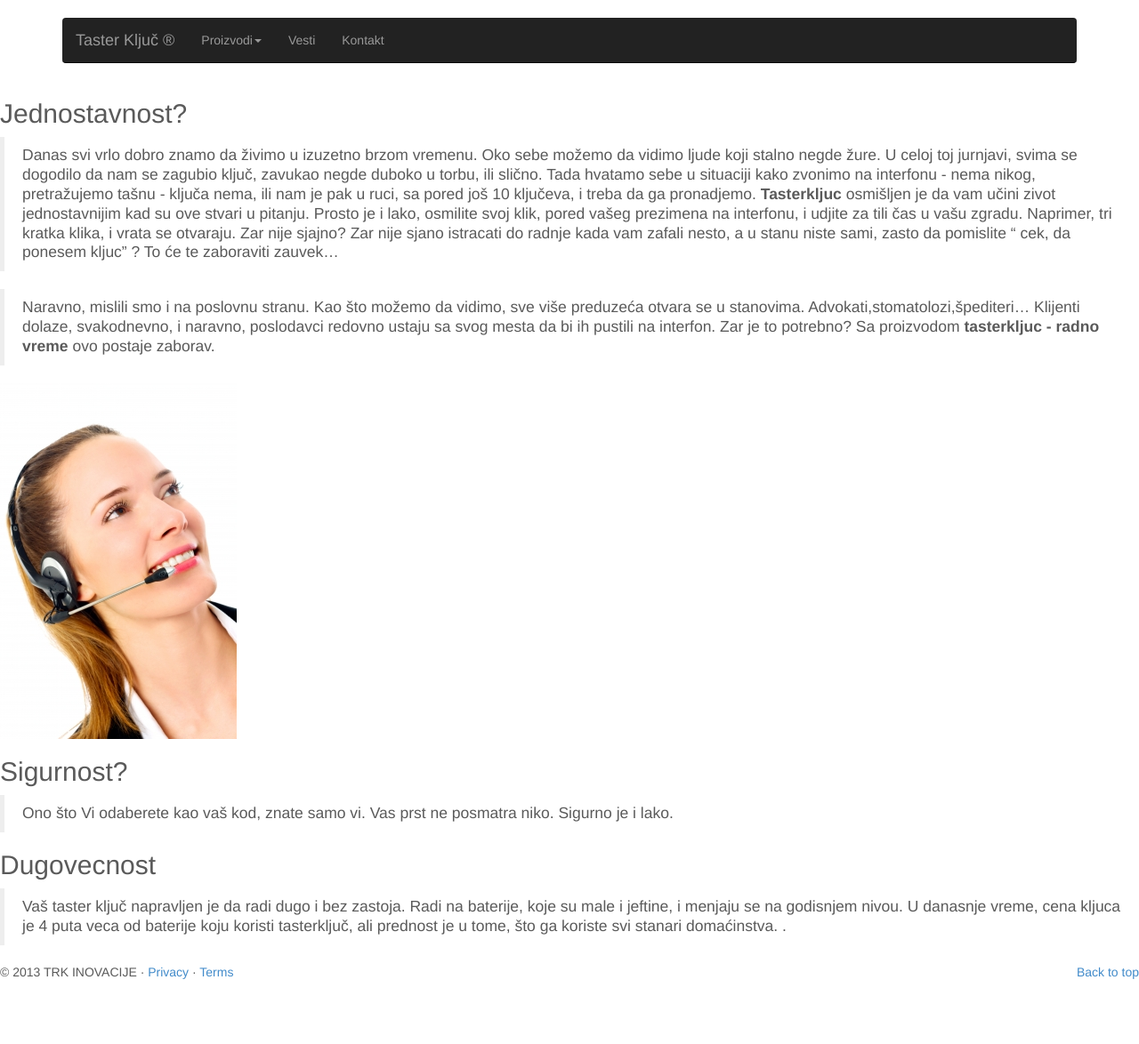
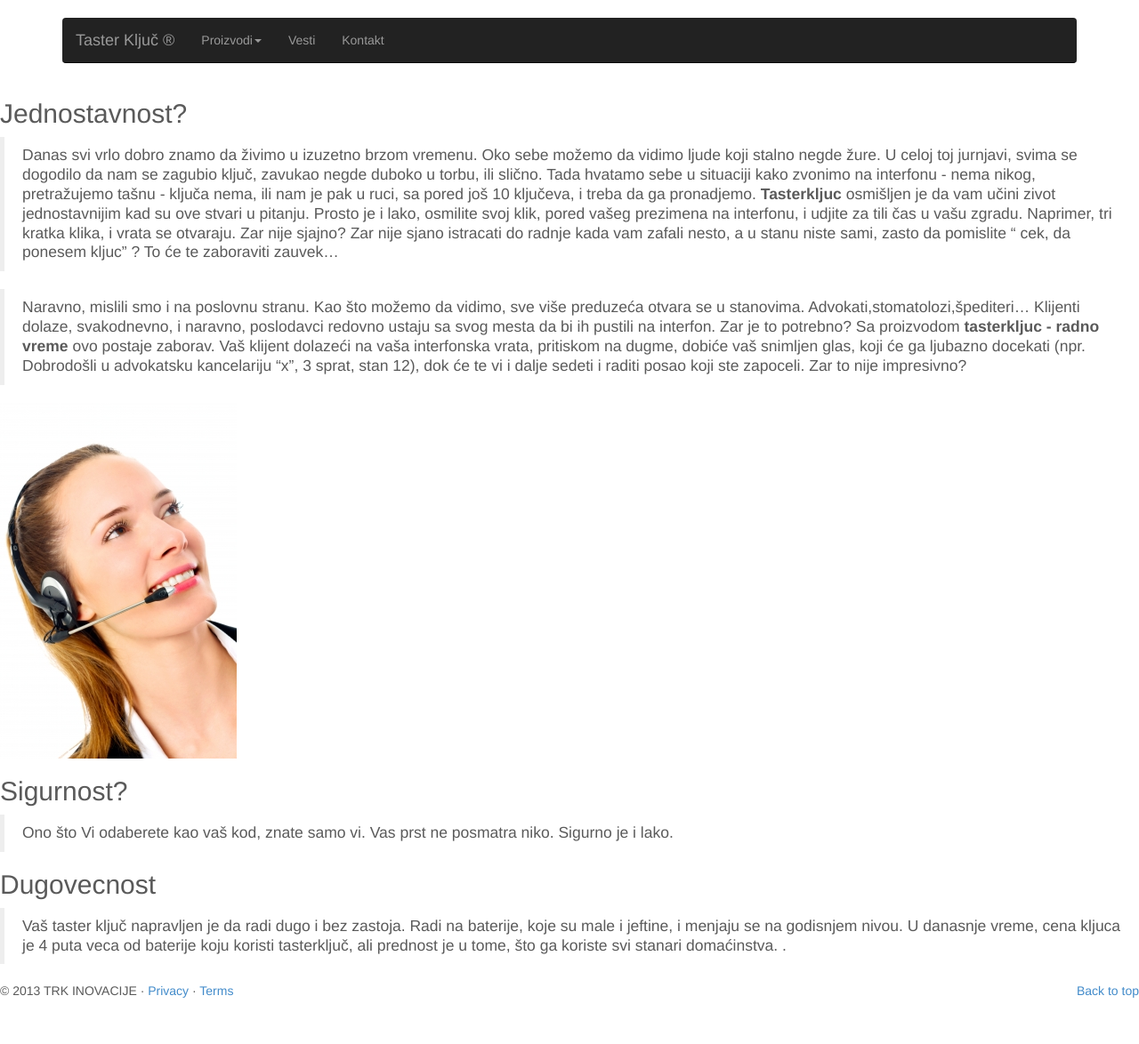
Before and after one commit to trkinovacije/tasterkljuc, a Jekyll site: the page built from _posts/2013-11-05-Kome-ovo-koristi.md, in a window 1280 px wide. Shown: the whole page at 89% size. Built offline with Jekyll 4.4.1, drawn with Linux system fonts in a browser that asks for light colours; nearby versions of some CDN libraries; library files that are not in the unit come from our copies; Markdown is read by kramdown in place of the engine named in the settings; comment, search, counter and statistics services are not loaded; before the commit the page ends 1153 px from its top, so only the background shows below that.

Commit message:
Update 2013-11-05-Kome-ovo-koristi.md

```diff
--- a/_posts/2013-11-05-Kome-ovo-koristi.md
+++ b/_posts/2013-11-05-Kome-ovo-koristi.md
@@ -17,7 +17,10 @@ zaboraviti zauvek...
 
 > Naravno, mislili smo i na poslovnu stranu. Kao što možemo da vidimo, sve više preduzeća otvara se u stanovima. Advokati,stomatolozi,špediteri...
 Klijenti dolaze, svakodnevno, i naravno, poslodavci redovno ustaju sa svog mesta da bi ih pustili na interfon. Zar je to potrebno?
-Sa proizvodom **tasterkljuc - radno vreme** ovo postaje zaborav.
+Sa proizvodom **tasterkljuc - radno vreme** ovo postaje zaborav. Vaš klijent dolazeći na vaša interfonska vrata, pritiskom na
+dugme, dobiće vaš snimljen glas, koji će ga ljubazno docekati (npr. Dobrodošli u advokatsku kancelariju "x", 3 sprat, stan 12), dok
+će te vi i dalje sedeti i raditi posao koji ste zapoceli. Zar to nije impresivno?
+
 
 
 
```
